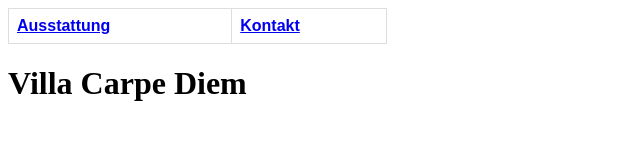
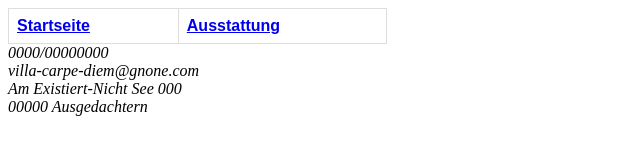
Before and after one commit to somelcher/Exercise-2, a plain HTML site: page contact.html in a window 1280 px wide. Shown: the whole page, without its empty margins (0-640 px from the left). Drawn offline with Linux system fonts and the light colour scheme.

Commit message:
3 files modified

```diff
--- a/contact.html
+++ b/contact.html
@@ -23,10 +23,18 @@
 <header>
 <table>
   <tr>
-<th><a href="/facilities.html">Ausstattung</a></th> <th><a href="/contact.html">Kontakt</a></th>
+  <th><a href="/index.html">Startseite</a></th><th><a href="/facilities.html">Ausstattung</a></th>
   </tr>
 </table>
-<h1> Villa Carpe Diem</h1>
+
 </header>
+<footer>
+<address>
+0000/00000000<br>
+villa-carpe-diem@gnone.com<br>
+Am Existiert-Nicht See 000<br>
+00000 Ausgedachtern<br>
+</address>
+</footer>
 </body>
 </html>
```
Also changed, not shown: facilities.html (+1 -1 lines), index.html (+1 -9 lines).
